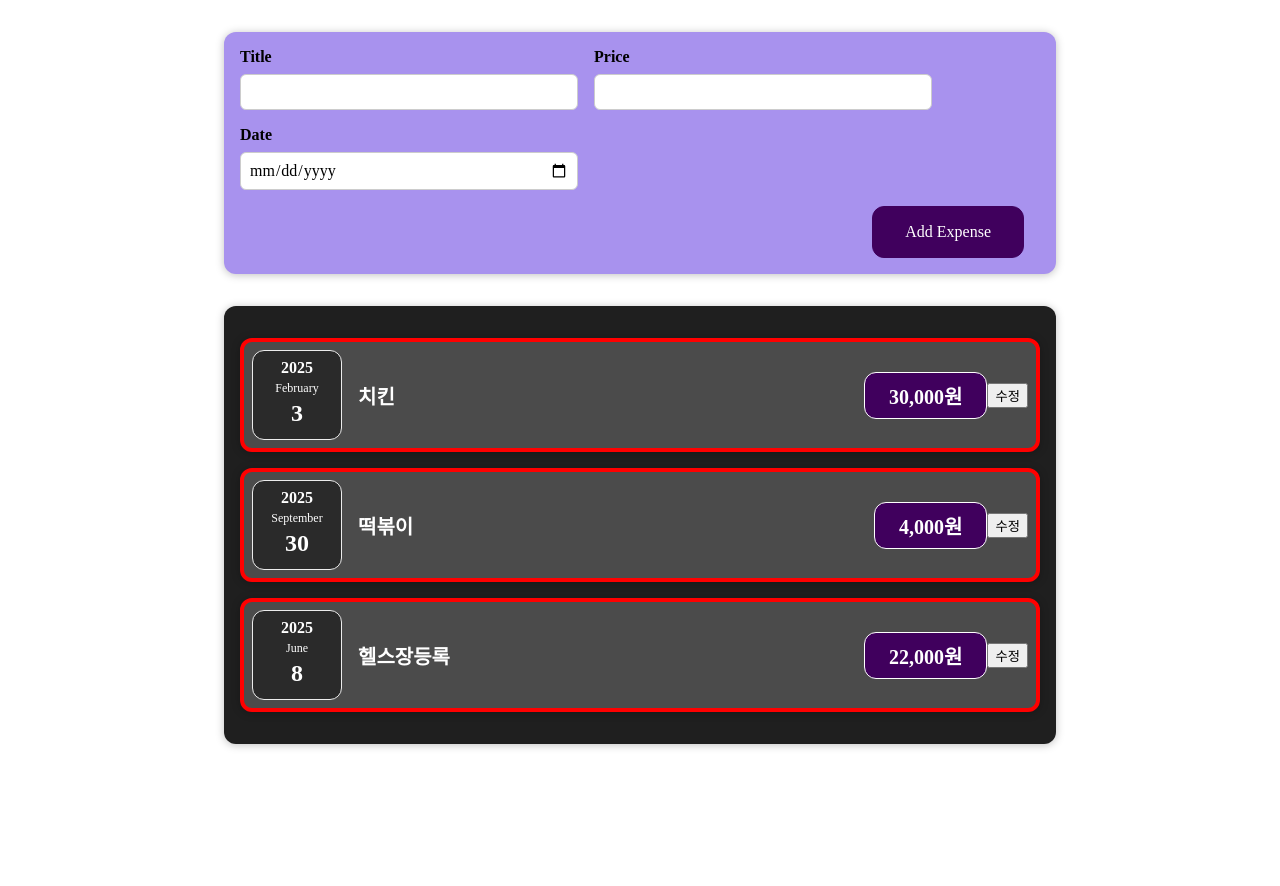
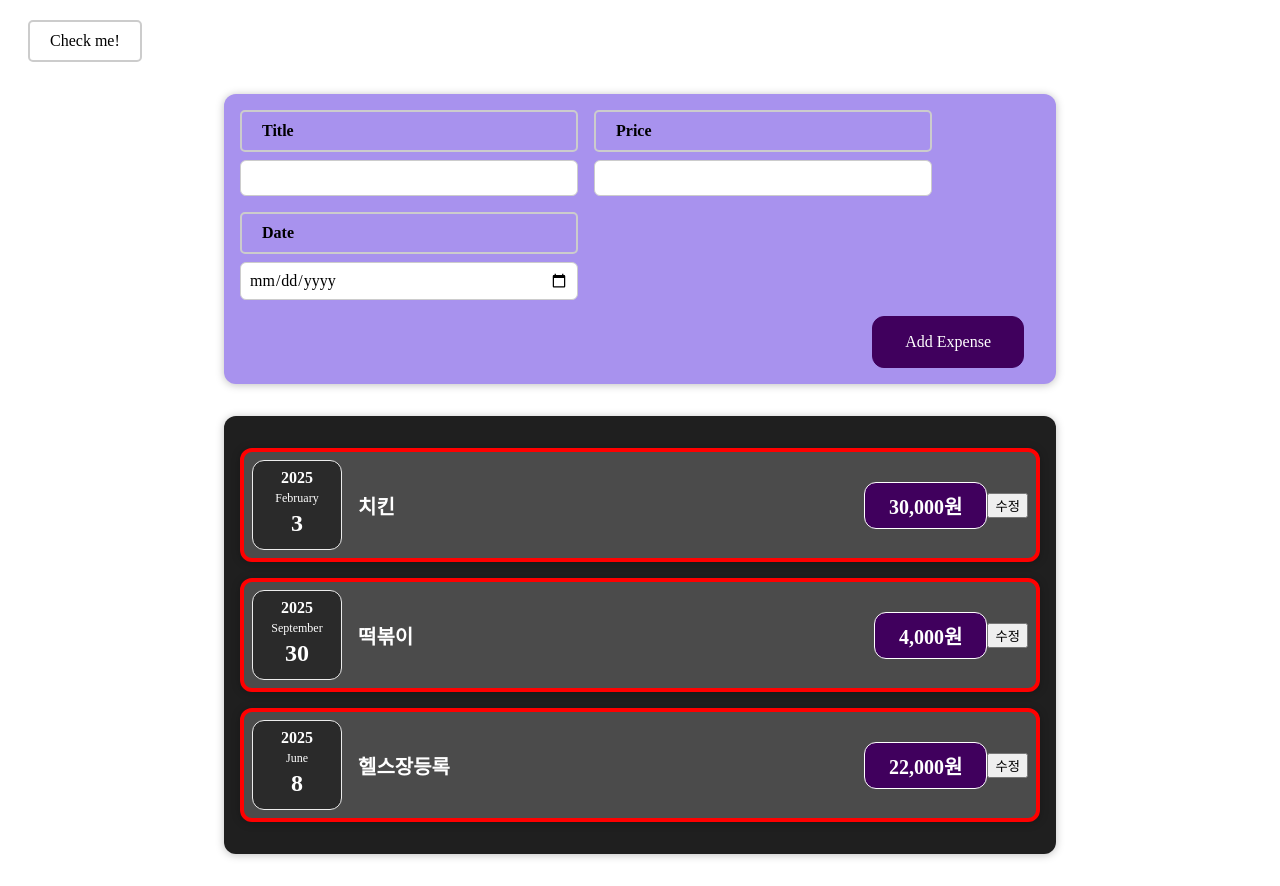
Before and after one commit to hee123hee/react-study202501, a React (Vite) app: page / in a window 1280 px wide. Before the commit the page ends 800 px from the top, so only its background shows below. Built offline with nearby package versions, Linux system fonts and the light colour scheme.

Commit message:
2-4-1.  상태관리 연습문제

```diff
--- a/src/App.jsx
+++ b/src/App.jsx
@@ -1,6 +1,7 @@
 import ExpenseList from "./components/expenses/ExpenseList";
 import Counter from "./components/Counter";
 import NewExpense from "./components/new-expense/NewExpense.jsx";
+import CheckBoxStyle from "./components/practice/ChechBoxStyle.jsx";
 
 
 /*
@@ -38,8 +39,13 @@ const App = () => {
     ];
 
 
+
+
+
+
     return (
         <>
+            <CheckBoxStyle />
             <NewExpense />
             <ExpenseList expenses={expenses}/>
         </>
--- /dev/null
+++ b/src/components/practice/ChechBoxStyle.jsx
@@ -0,0 +1,20 @@
+
+import React, { useState } from 'react';
+import './CheckBoxStyle.css';
+function CheckBoxStyle() {
+    /*
+      1. input[checkbox]에 change이벤트가 걸려서
+      2. check 상태가 바뀔 때마다 상태변수를 논리값으로 업데이트하여
+      3. label의 클래스를 유동적으로 변경해야함.
+    */
+    return (
+        <div className='checkbox-container'>
+            <input
+                type='checkbox'
+                id='styled-checkbox'
+            />
+            <label className='unchecked' htmlFor='styled-checkbox'>Check me!</label>
+        </div>
+    );
+}
+export default CheckBoxStyle;
--- /dev/null
+++ b/src/components/practice/CheckBoxStyle.css
@@ -0,0 +1,24 @@
+.checkbox-container {
+    display: flex;
+    align-items: center;
+    margin: 20px;
+}
+input[type="checkbox"] {
+    display: none;
+}
+label {
+    cursor: pointer;
+    padding: 10px 20px;
+    border: 2px solid #ccc;
+    border-radius: 5px;
+    transition: background-color 0.3s, border-color 0.3s;
+}
+label.unchecked {
+    background-color: white;
+    border-color: #ccc;
+}
+label.checked {
+    background-color: #4caf50;
+    border-color: #4caf50;
+    color: white;
+}
```
